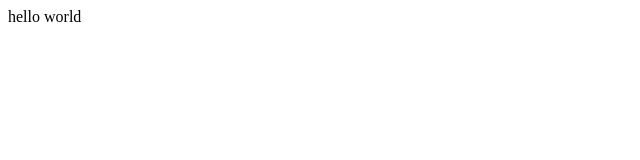
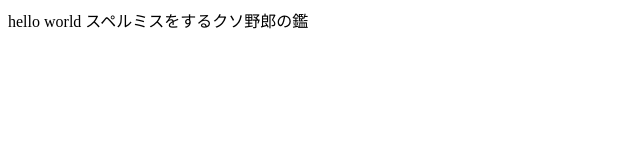
Before and after one commit to GochiusaLover/GochiusaLover.github.io, a plain HTML site: page index.html in a window 1280 px wide. Shown: the whole page, without its empty margins (0-640 px from the left). Drawn offline with Linux system fonts and the light colour scheme.

Commit message:
[update]

```diff
--- a/index.html
+++ b/index.html
@@ -5,5 +5,6 @@
  </head>
   <body>
     hello world
+    スペルミスをするクソ野郎の鑑
   </body>
  </html>
```
